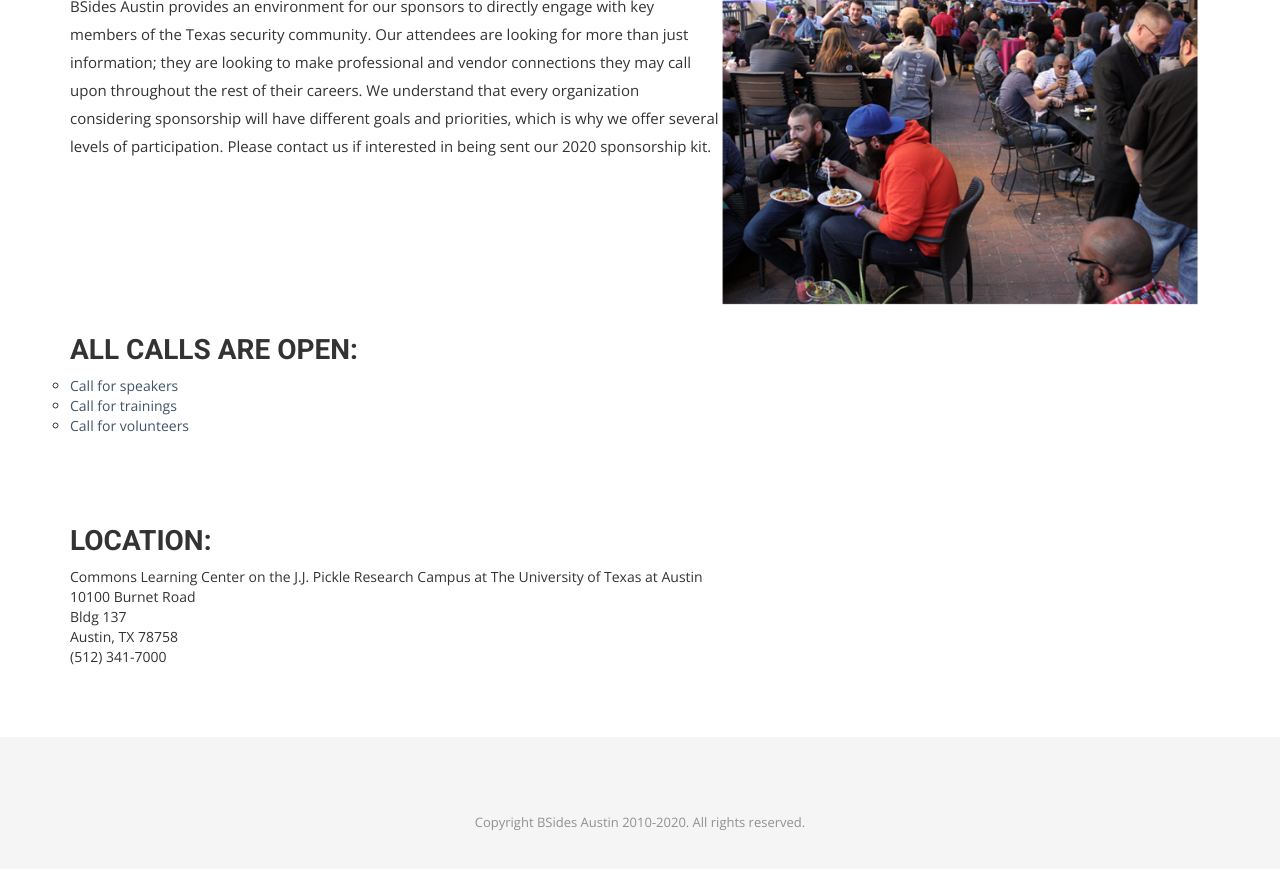
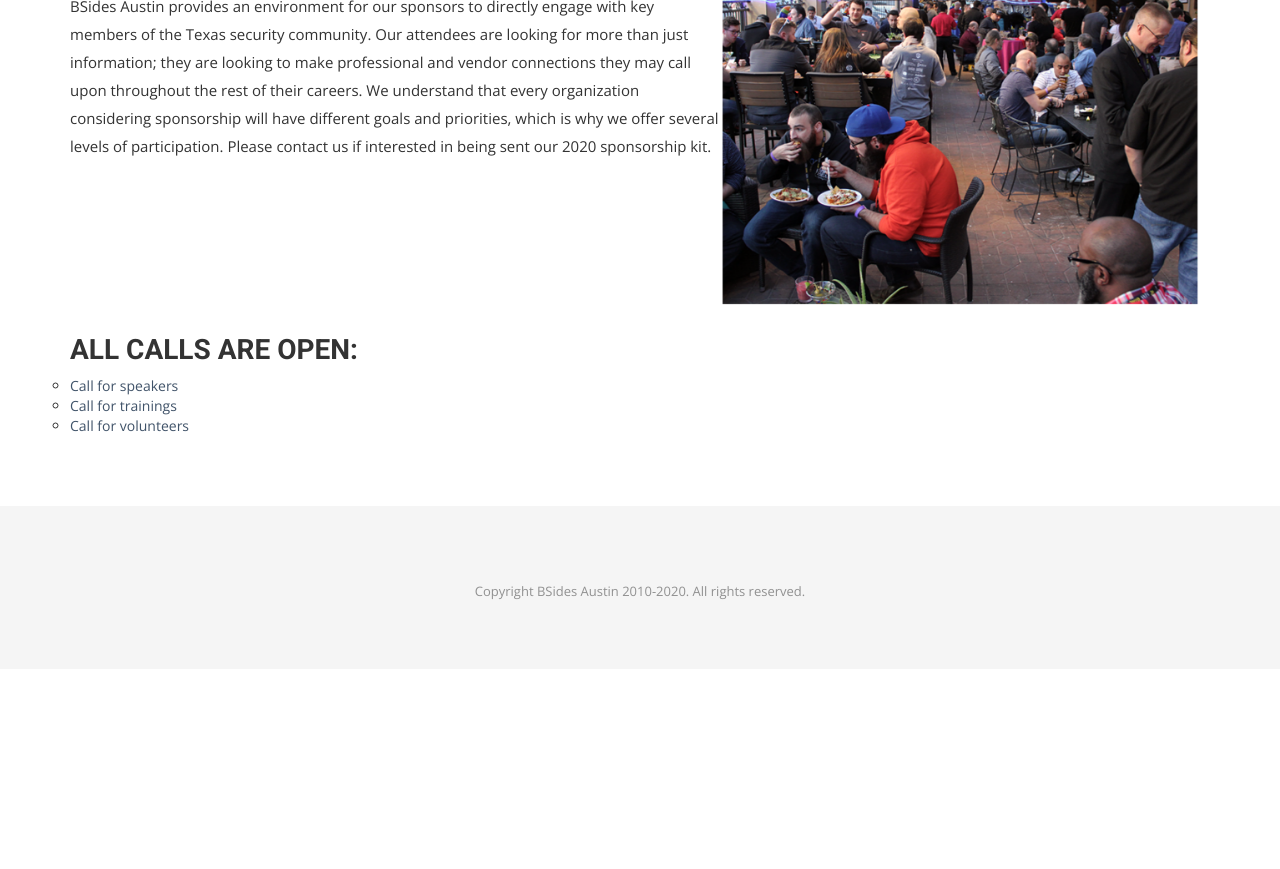
Before and after one commit to bsidesaustin/test, a Jekyll site: the page built from index.html, in a window 1280 px wide and 900 px high, scrolled down 1084 px. Shown: the top 869 px of the window. Built offline with Jekyll 4.4.1, drawn with Linux system fonts in a browser that asks for light colours; nearby versions of some CDN libraries; some web fonts are replaced; after the commit the page ends 1753 px from its top, so only the background shows below that.

Commit message:
Update index.html

```diff
--- a/index.html
+++ b/index.html
@@ -68,31 +68,3 @@ We understand that every organization considering sponsorship will have differen
     </div>
   </div>
 </section>
-
-
-
-<section id="location">
-  <div class="container">
-    <div class="row">
-      <div class="col-md-7 col-sm-12">
-        <div class="block">
-          <div class="section-title">
-<h2>Location:</h2>
-Commons Learning Center on the J.J. Pickle Research Campus at The University of Texas at Austin<br />
-10100 Burnet Road<br />
-Bldg 137<br />
-Austin, TX 78758<br />
-(512) 341-7000<br />
-
-          </div>
-
-        </div>
-      </div><!-- .col-md-7 close -->
-      <div class="col-md-5 col-sm-12">
-        <div class="block">
-
-        </div>
-      </div><!-- .col-md-5 close -->
-    </div>
-  </div>
-</section>
```
